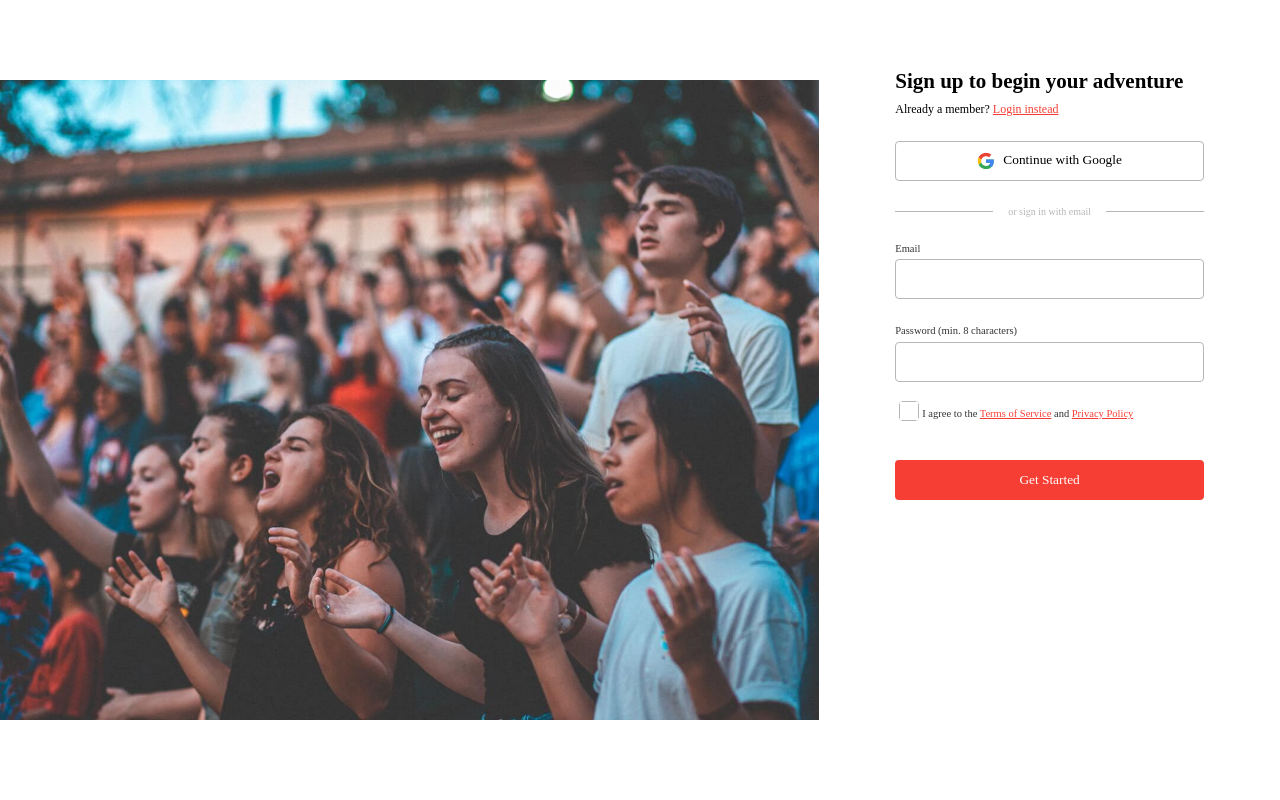
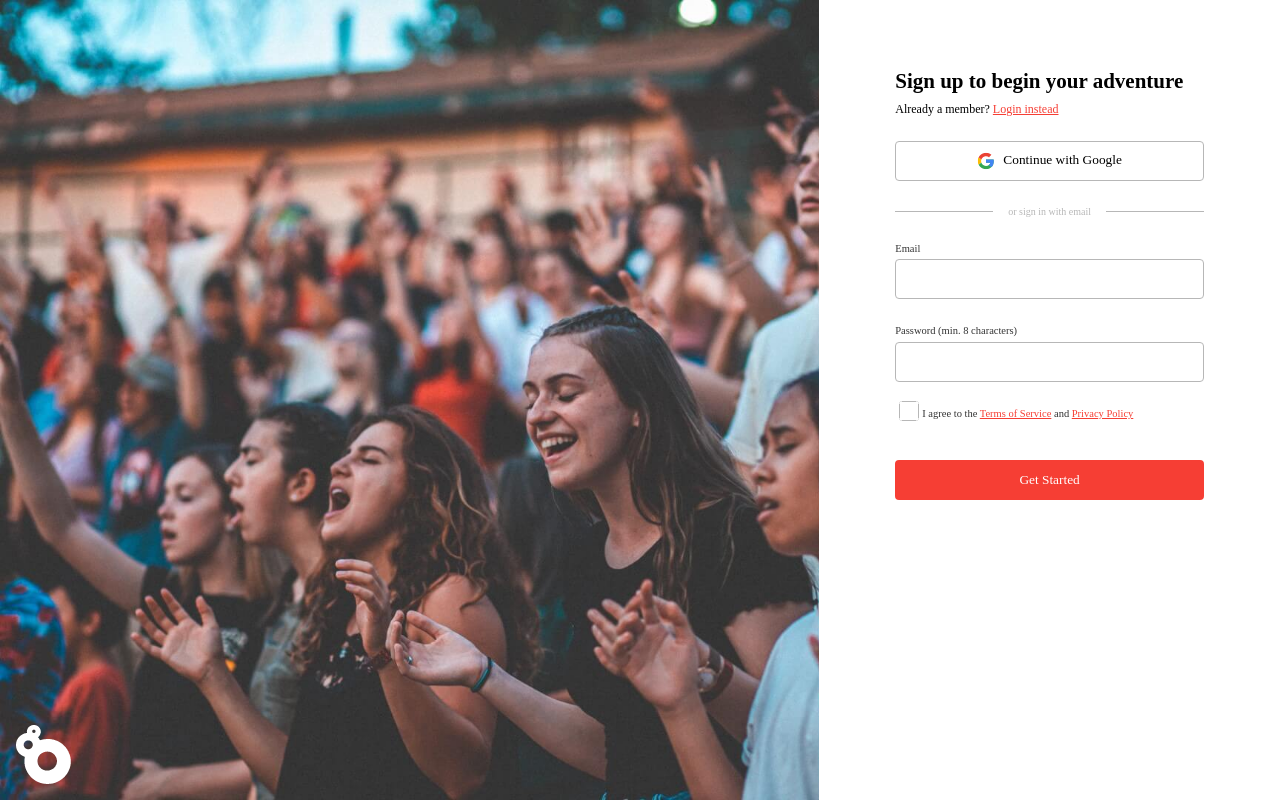
Before and after one commit to philippe-gagne/Fall-2021-Interview, a React (Create React App) app in the folder outstem-challenge/: page / in a window 1280 px wide. Built offline with nearby package versions, Linux system fonts and the light colour scheme.

Commit message:
Set up Netlify deployment

```diff
--- a/outstem-challenge/src/App.css
+++ b/outstem-challenge/src/App.css
@@ -15,7 +15,7 @@
   height: 100vh;
   background-image: url(assets/backdrop.jpg);
   background-position:left center;
-  background-size:75vmax;
+  background-size:contain;
   background-repeat: no-repeat;
   background-clip:inherit;
 }
--- a/outstem-challenge/src/App.js
+++ b/outstem-challenge/src/App.js
@@ -1,8 +1,5 @@
 import React, {useState} from 'react'
-import styled from 'styled-components'
-import logo from './logo.svg';
-import google_logo from './assets/google_logo.svg';
-import backdrop from './assets/backdrop.jpg';
+import outstem_logo from './assets/outstem_logo_icon.png'
 import InputForm from './InputForm.js'
 import './App.css';
 
@@ -19,6 +16,7 @@ function App() {
 
         </div>
       </header>
+      <img src={outstem_logo} style={{position:"fixed", bottom:"16px", left:"16px"}}/>
     </div>
   );
 }
```
